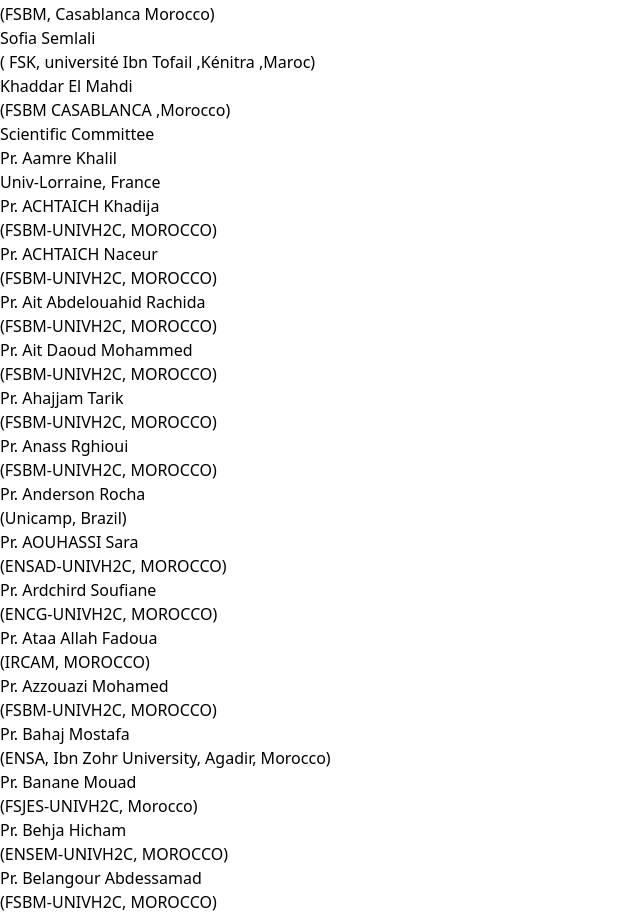
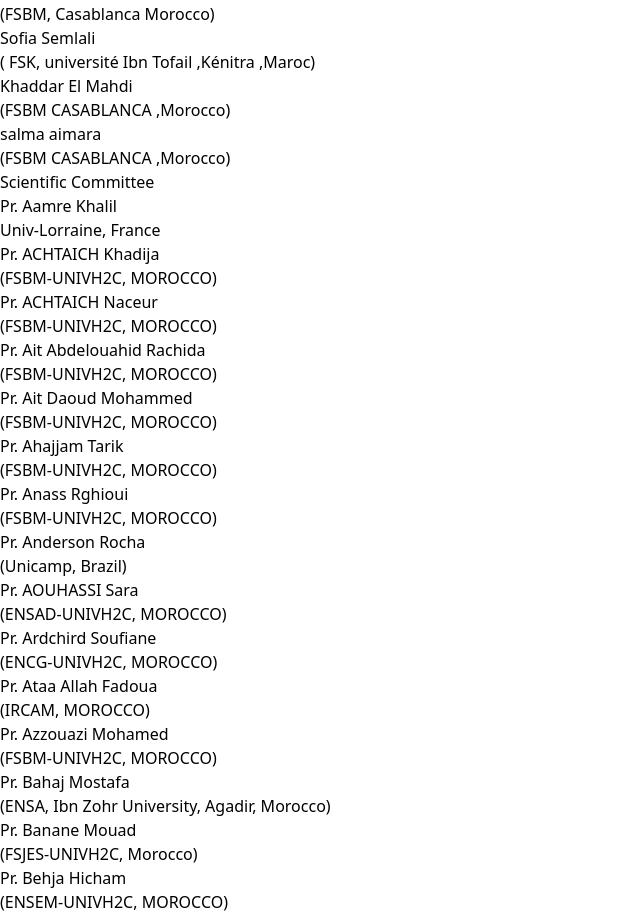
Before and after one commit to ilyasfarkhane-dev/conference, a Next.js app: page /committee in a window 1280 px wide. Shown: the part 9920-10838 px from the top of the page, without its empty margins (0-640 px from the left). Built offline with nearby package versions, Linux system fonts and the light colour scheme.

Commit message:
salma aimara

```diff
--- a/components/team/OurOfficeArea.tsx
+++ b/components/team/OurOfficeArea.tsx
@@ -92,6 +92,7 @@
       name: "( FSK, université Ibn Tofail ,Kénitra ,Maroc)",
     },
     { title: "Khaddar El Mahdi", name: "(FSBM CASABLANCA ,Morocco)" },
+    { title: "salma aimara", name: "(FSBM CASABLANCA ,Morocco)" },
   ];
 
   const professionals2 = [
```
